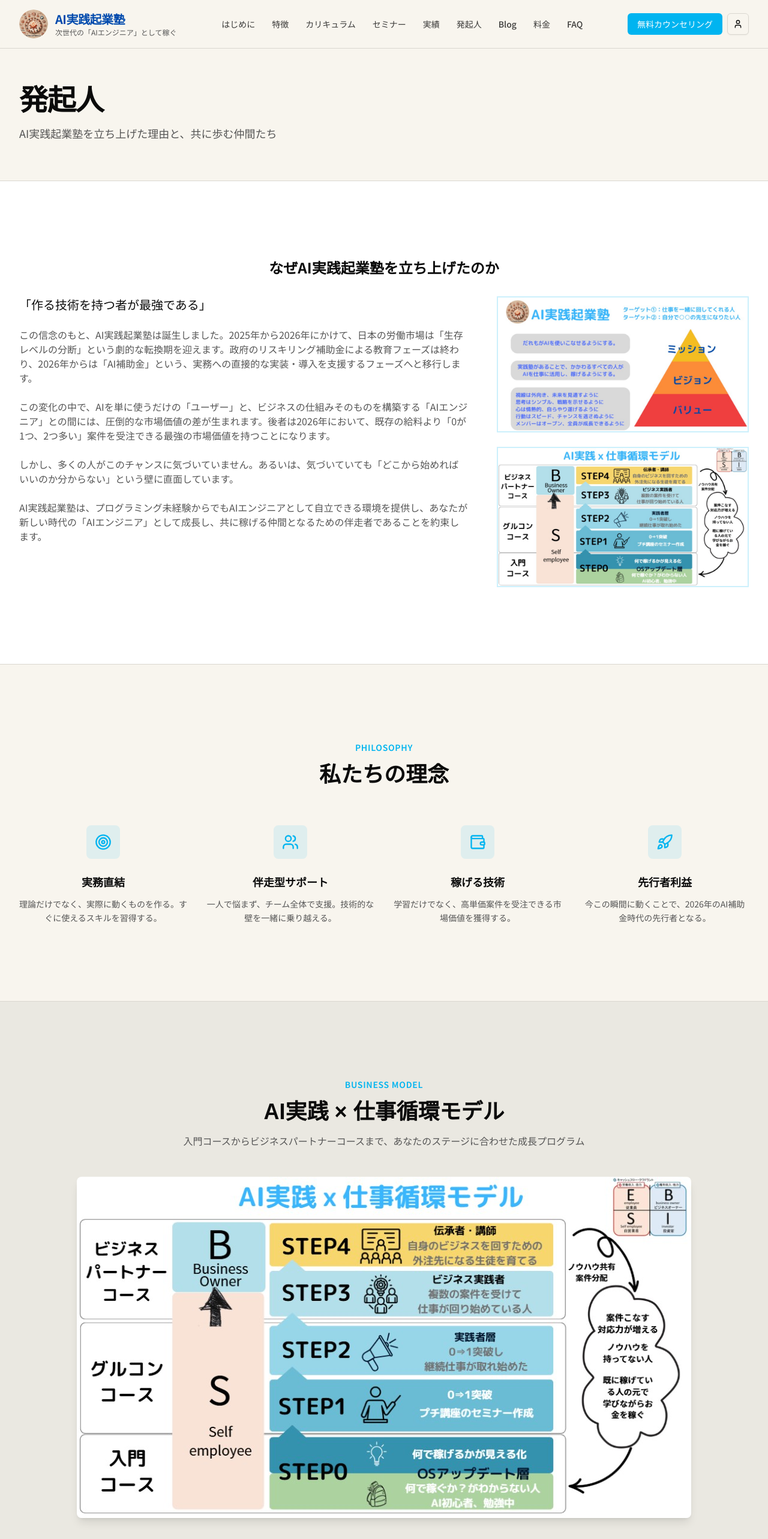
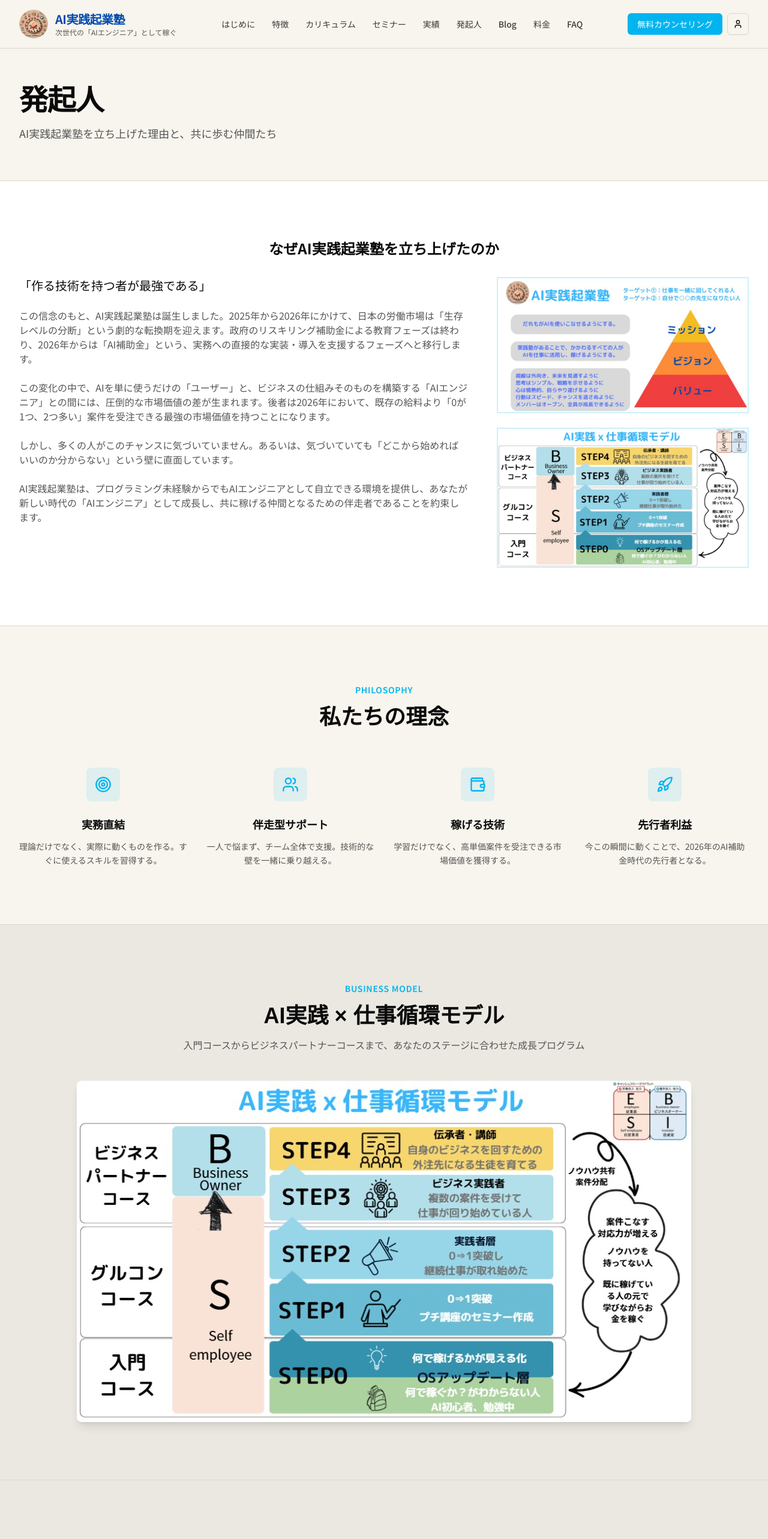
Before and after one commit to KANIKANIMAN1234/AI-jissenn-HP, a Next.js app in the folder 05_app/: page /founder in a window 1280 px wide. Shown: the top 2566 px of the page at 60% size. Built offline with nearby package versions, Linux system fonts and the light colour scheme.

Commit message:
全ページのセクションパディングをpy-16 lg:py-24に統一
founder, curriculum, pricing, faq, successページを修正

Made-with: Cursor

```diff
--- a/05_app/app/curriculum/page.tsx
+++ b/05_app/app/curriculum/page.tsx
@@ -81,7 +81,7 @@ export default function CurriculumPage() {
         </section>
 
         {/* Stats Section */}
-        <section className="py-12 bg-primary">
+        <section className="py-16 lg:py-24 bg-primary">
           <div className="max-w-7xl mx-auto px-6 lg:px-8">
             <div className="grid grid-cols-2 lg:grid-cols-4 gap-8">
               {stats.map((stat) => (
@@ -97,7 +97,7 @@ export default function CurriculumPage() {
         </section>
 
         {/* Curriculum Grid */}
-        <section className="py-20 lg:py-32 bg-card">
+        <section className="py-16 lg:py-24 bg-card">
           <div className="max-w-7xl mx-auto px-6 lg:px-8">
             <div className="text-center mb-16">
               <h2 className="text-sm font-semibold text-primary uppercase tracking-wider mb-4">Curriculum</h2>
--- a/05_app/app/faq/page.tsx
+++ b/05_app/app/faq/page.tsx
@@ -98,7 +98,7 @@ export default function FAQPage() {
         </section>
 
         {/* FAQ Content */}
-        <section className="py-20 lg:py-32 bg-card">
+        <section className="py-16 lg:py-24 bg-card">
           <div className="max-w-4xl mx-auto px-6 lg:px-8">
             <div className="space-y-12">
               {faqCategories.map((category) => (
--- a/05_app/app/founder/page.tsx
+++ b/05_app/app/founder/page.tsx
@@ -76,7 +76,7 @@ export default function FounderPage() {
         </section>
 
         {/* Story */}
-        <section className="py-20 lg:py-32 bg-card border-y border-border">
+        <section className="py-16 lg:py-24 bg-card border-y border-border">
           <div className="max-w-7xl mx-auto px-6 lg:px-8">
             <h2 className="text-2xl font-bold text-foreground mb-8 text-center">なぜAI実践起業塾を立ち上げたのか</h2>
 
@@ -119,7 +119,7 @@ export default function FounderPage() {
         </section>
 
         {/* Philosophy */}
-        <section className="py-20 lg:py-32 bg-background">
+        <section className="py-16 lg:py-24 bg-background">
           <div className="max-w-7xl mx-auto px-6 lg:px-8">
             <div className="text-center mb-16">
               <h2 className="text-sm font-semibold text-primary uppercase tracking-wider mb-4">Philosophy</h2>
@@ -143,7 +143,7 @@ export default function FounderPage() {
         </section>
 
         {/* Business Model */}
-        <section className="py-20 lg:py-32 bg-muted border-y border-border">
+        <section className="py-16 lg:py-24 bg-muted border-y border-border">
           <div className="max-w-7xl mx-auto px-6 lg:px-8">
             <div className="text-center mb-12">
               <h2 className="text-sm font-semibold text-primary uppercase tracking-wider mb-4">Business Model</h2>
@@ -168,7 +168,7 @@ export default function FounderPage() {
         </section>
 
         {/* Founders */}
-        <section className="py-20 lg:py-32 bg-muted">
+        <section className="py-16 lg:py-24 bg-muted">
           <div className="max-w-7xl mx-auto px-6 lg:px-8">
             <div className="text-center mb-16">
               <h2 className="text-sm font-semibold text-primary uppercase tracking-wider mb-4">Team</h2>
@@ -235,7 +235,7 @@ export default function FounderPage() {
         </section>
 
         {/* Vision */}
-        <section className="py-20 bg-card border-y border-border">
+        <section className="py-16 lg:py-24 bg-card border-y border-border">
           <div className="max-w-4xl mx-auto px-6 lg:px-8 text-center">
             <h2 className="text-2xl font-bold text-foreground mb-6">私たちのビジョン</h2>
             <p className="text-muted-foreground leading-relaxed mb-4">
--- a/05_app/app/pricing/page.tsx
+++ b/05_app/app/pricing/page.tsx
@@ -42,7 +42,7 @@ export default function PricingPage() {
         </section>
 
         {/* Pricing Card */}
-        <section className="py-20 lg:py-32 bg-muted">
+        <section className="py-16 lg:py-24 bg-muted">
           <div className="max-w-4xl mx-auto px-6 lg:px-8">
             <div className="bg-card rounded-2xl border border-border shadow-xl overflow-hidden">
               {/* Header */}
@@ -109,7 +109,7 @@ export default function PricingPage() {
         </section>
 
         {/* Value Comparison */}
-        <section className="py-20 lg:py-32 bg-background">
+        <section className="py-16 lg:py-24 bg-background">
           <div className="max-w-5xl mx-auto px-6 lg:px-8">
             <div className="text-center mb-16">
               <h2 className="text-sm font-semibold text-primary uppercase tracking-wider mb-4">Value</h2>
--- a/05_app/app/success/page.tsx
+++ b/05_app/app/success/page.tsx
@@ -148,7 +148,7 @@ export default async function SuccessPage() {
         </section>
 
         {/* Next Success */}
-        <section className="py-20 bg-background">
+        <section className="py-16 lg:py-24 bg-background">
           <div className="max-w-3xl mx-auto px-6 lg:px-8 text-center">
             <h2 className="text-2xl font-bold text-foreground mb-4">あなたも次の成功者に</h2>
             <p className="text-muted-foreground leading-relaxed">
```
